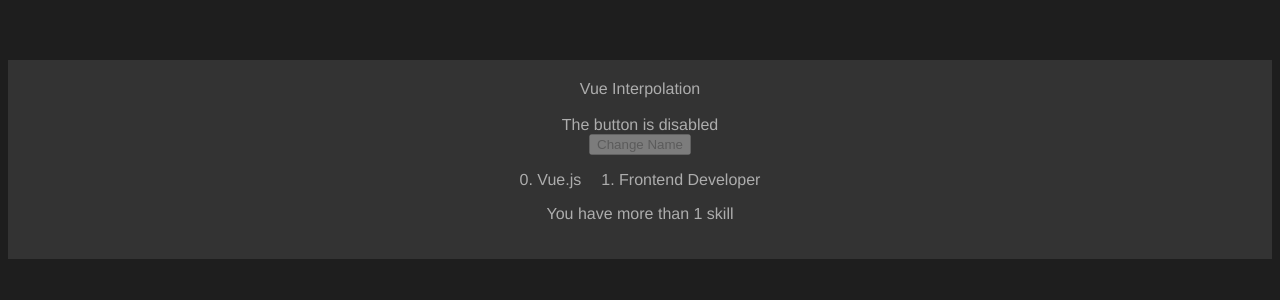
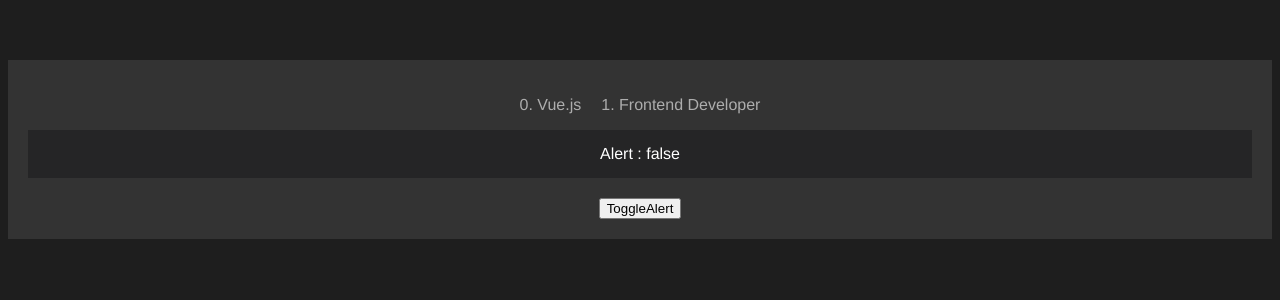
Before and after one commit to Drozerah/vue-crud-spa-skills-app, a Vue app: page / in a window 1280 px wide. Shown: the top 300 px of the page. Built offline with nearby package versions, Linux system fonts and the light colour scheme.

Commit message:
test: add toggleAlert method using @click directive to add/remove .alert CSS class

```diff
--- a/src/components/Skills.vue
+++ b/src/components/Skills.vue
@@ -1,19 +1,17 @@
 <template>
   <div class="skills">
-    <div>{{ name }}</div> <br>
-    <div>
-      <!-- Add this -->
-      {{ btnState ? 'The button is disabled' : 'The button is active'}}
-    </div>
-    <button v-on:click="changeName" v-bind:disabled="btnState">Change Name</button>
     <div class="holder">
       <ul>
         <li v-for="(data, index) in skills" :key='index'>{{index}}. {{data.skill}}</li>
       </ul>
+
+      <!-- Add this -->
+      <div v-bind:class="{ alert: showAlert, 'info': showClass }">
+         {{ 'Alert : '+ showAlert }}
+      </div>
+      <button @click="toggleAlert">ToggleAlert</button>
+
     </div>
-    <!-- Add these 2 lines -->
-    <p v-if="skills.length >= 1">You have more than 1 skill</p>
-    <p v-else>You have less than or equal to 1 skill</p>
   </div>
 </template>
 
@@ -22,12 +20,19 @@ export default {
   name: 'Skills',
   data() {
     return {
-      name: 'Vue Interpolation',
-      btnState: true,
       skills: [
-        { "skill": "Vue.js" },
-        { "skill": "Frontend Developer" }
-      ]
+          { "skill": "Vue.js" },
+          { "skill": "Frontend Developer" }
+      ],
+      showAlert: false,
+      showClass: true
+    }
+  },
+  methods: {
+    toggleAlert() {
+
+      this.showAlert = !this.showAlert
+
     }
   }
 }
@@ -53,4 +58,20 @@ a {
   background-color: #333333;
   padding: 20px;
 }
+
+.info{
+  padding: 15px;
+  color:white;
+  background-color: #252526;
+}
+
+.alert {
+  background-color: yellow;
+  color:black;
+
+}
+
+button {
+  margin-top: 20px;
+}
 </style>
```
